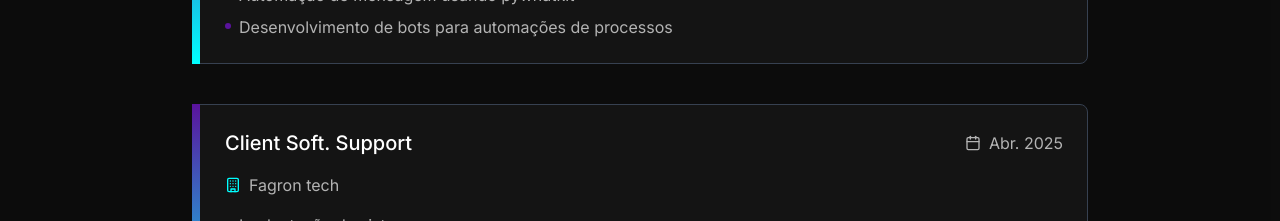
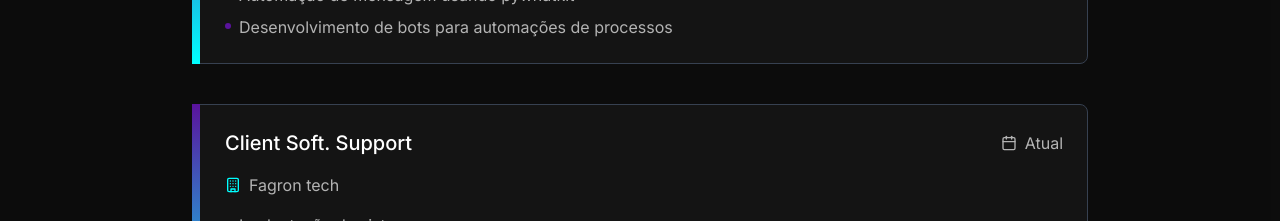
Before and after one commit to Nathan-Paranhos/portfolio, a React (Vite) app: page / in a window 1280 px wide. Shown: the part 4680-4901 px from the top of the page. Built offline with nearby package versions, Linux system fonts and the light colour scheme.

Commit message:
Update Experience.tsx

```diff
--- a/Experience.tsx
+++ b/Experience.tsx
@@ -38,7 +38,7 @@ const experienceItems = [
     ]
   },
   {
-    period: 'Abr. 2025',
+    period: 'Atual',
     title: 'Client Soft. Support',
     company: 'Fagron tech',
     responsibilities: [
```
